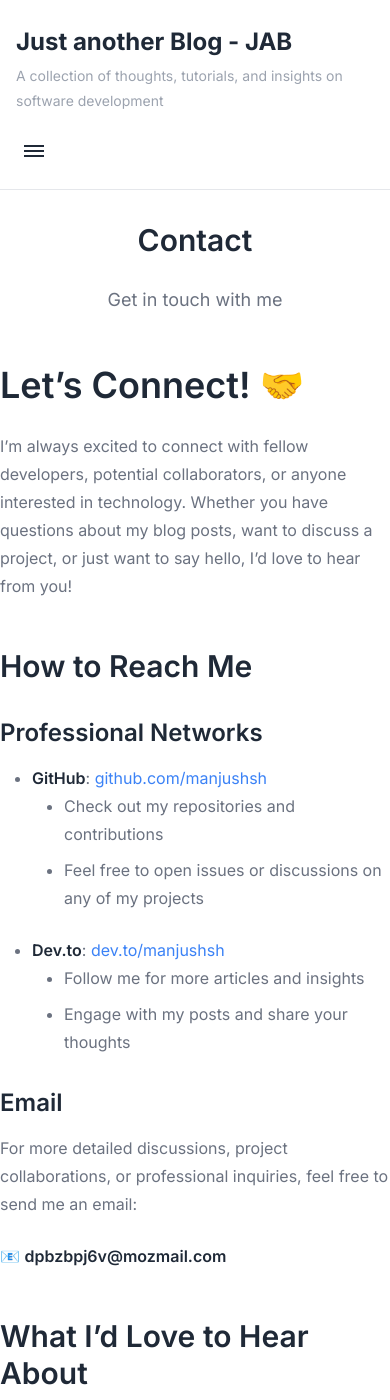
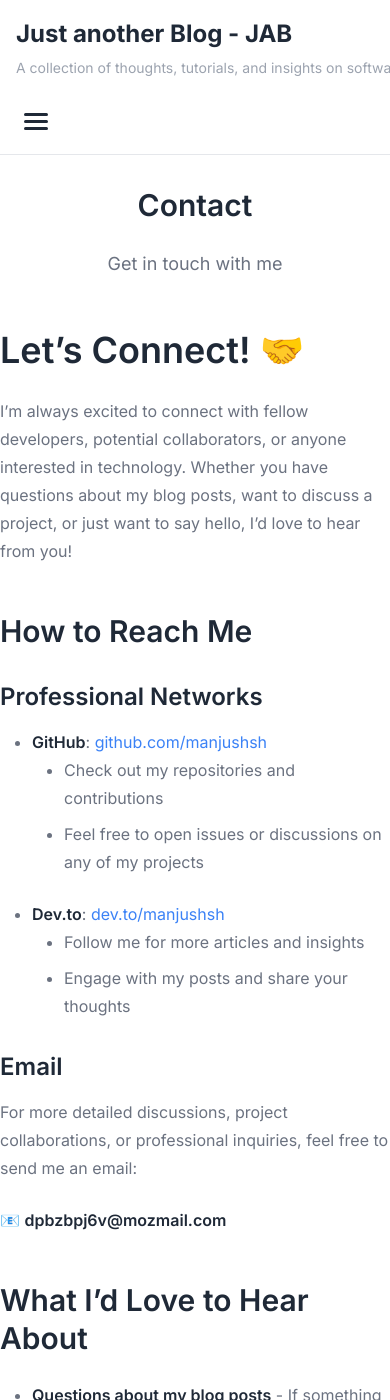
Before and after one commit to manjushsh/manjushsh, a Jekyll site: the page built from contact.md, in a window 390 px wide and 1400 px high. Built offline with Jekyll 4.4.1, drawn with Linux system fonts in a browser that asks for light colours; some of the changed text lies outside the part shown.

Commit message:
Fix mobile header layout and improve navigation UX
🔧 Mobile Header Fixes:
- Fixed header layout collapsing on mobile devices
- Improved hamburger menu button styling and hover states
- Better mobile menu positioning (absolute instead of inline)

📱 Enhanced Mobile Navigation:
- Smoother mobile menu animations with opacity transitions
- Improved mobile nav link styling with hover animations
- Better spacing and padding for mobile touch targets
- Fixed mobile menu overlay and z-index issues

🎨 Visual Improvements:
- Enhanced hamburger menu with proper sizing and transitions
- Added subtle hover effects for better user feedback
- Improved mobile menu shadow and positioning
- Better active states for mobile navigation links

```diff
--- a/_sass/_layout.scss
+++ b/_sass/_layout.scss
@@ -94,21 +94,33 @@
   border: none;
   cursor: pointer;
   padding: var(--space-sm);
-  gap: 3px;
+  gap: 4px;
+  border-radius: var(--border-radius);
+  transition: all var(--transition-fast);
+}
+
+.mobile-menu-toggle:hover {
+  background-color: var(--bg-hover);
 }
 
 .mobile-menu-toggle span {
-  width: 20px;
-  height: 2px;
+  width: 24px;
+  height: 3px;
   background-color: var(--text-primary);
   transition: all var(--transition-fast);
+  border-radius: 2px;
 }
 
 .mobile-menu {
   display: none;
-  background-color: var(--bg-secondary);
-  border-top: 1px solid var(--border-color);
-  padding: var(--space-lg) 0;
+  position: absolute;
+  top: 100%;
+  left: 0;
+  right: 0;
+  background-color: var(--bg-primary);
+  border-bottom: 1px solid var(--border-color);
+  box-shadow: var(--shadow-lg);
+  z-index: 99;
 }
 
 .mobile-nav-menu {
@@ -119,21 +131,27 @@
 
 .mobile-nav-link {
   display: block;
-  padding: var(--space-md) var(--space-lg);
+  padding: var(--space-lg) var(--space-xl);
   color: var(--text-secondary);
   font-weight: var(--font-weight-medium);
   border-bottom: 1px solid var(--border-color);
+  transition: all var(--transition-fast);
+}
+
+.mobile-nav-link:last-child {
+  border-bottom: none;
 }
 
 .mobile-nav-link:hover {
   color: var(--primary-color);
   background-color: var(--bg-hover);
   text-decoration: none;
+  padding-left: calc(var(--space-xl) + var(--space-sm));
 }
 
 .mobile-nav-link.active {
   color: white !important;
-  background-color: var(--primary-color);
+  background: var(--primary-gradient);
   text-decoration: none;
 }
 
--- a/_sass/_responsive.scss
+++ b/_sass/_responsive.scss
@@ -6,10 +6,23 @@
     padding: 0 var(--space-md);
   }
 
+  .site-header {
+    padding: var(--space-md) 0;
+  }
+
   /* Header */
   .header-content {
-    flex-direction: column;
-    align-items: flex-start;
+    flex-direction: row;
+    align-items: center;
+    justify-content: space-between;
+  }
+
+  .site-branding {
+    flex: none;
+  }
+
+  .main-navigation {
+    position: relative;
   }
 
   .nav-menu {
@@ -18,6 +31,8 @@
 
   .mobile-menu-toggle {
     display: flex;
+    position: relative;
+    z-index: 101;
   }
 
   .mobile-menu.active {
@@ -177,22 +192,25 @@
     max-height: 0;
     overflow: hidden;
     transition: max-height var(--transition-normal) ease-in-out;
+    opacity: 0;
   }
 
   .mobile-menu.active {
-    max-height: 300px;
+    max-height: 400px;
+    opacity: 1;
   }
 
   .mobile-menu-toggle.active span:nth-child(1) {
-    transform: rotate(45deg) translate(5px, 5px);
+    transform: rotate(45deg) translate(6px, 6px);
   }
 
   .mobile-menu-toggle.active span:nth-child(2) {
     opacity: 0;
+    transform: scale(0);
   }
 
   .mobile-menu-toggle.active span:nth-child(3) {
-    transform: rotate(-45deg) translate(7px, -6px);
+    transform: rotate(-45deg) translate(6px, -6px);
   }
 }
 
```
Also changed, not shown: contact.md (+0 -20 lines).
